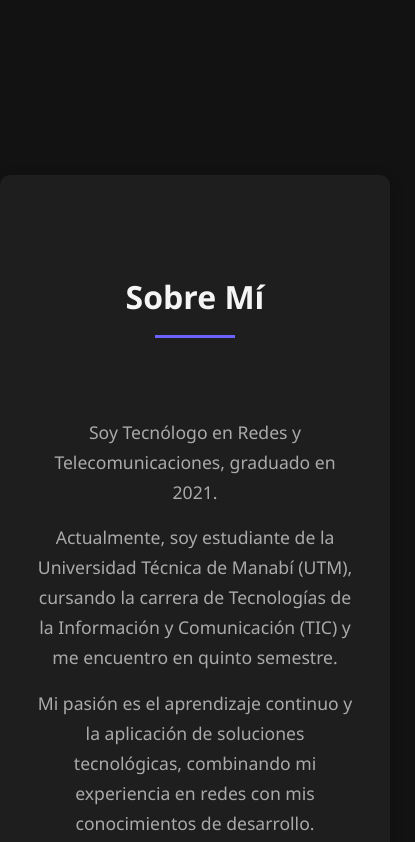
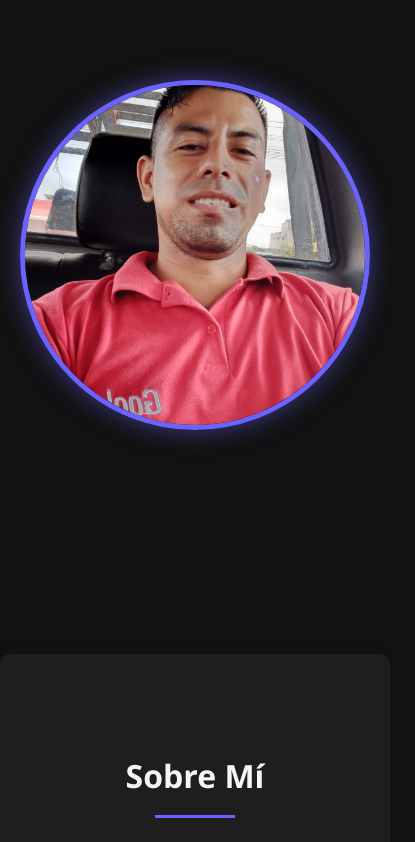
Before and after one commit to danimo87/Portafolio-html-css, a plain HTML site: page index.html in a window 390 px wide. Shown: the part 936-1778 px from the top of the page, 415 px wide, since content can reach past the window. Drawn offline with Linux system fonts and the light colour scheme.

Commit message:
Ajusto el CSS del menú responsive

```diff
--- a/style.css
+++ b/style.css
@@ -449,6 +449,6 @@ footer p {
         gap: 1rem;
     }
     .hero-content, .nav-links {
-        flex-direction: static;
+        flex-direction: column;
     }
 }
```
